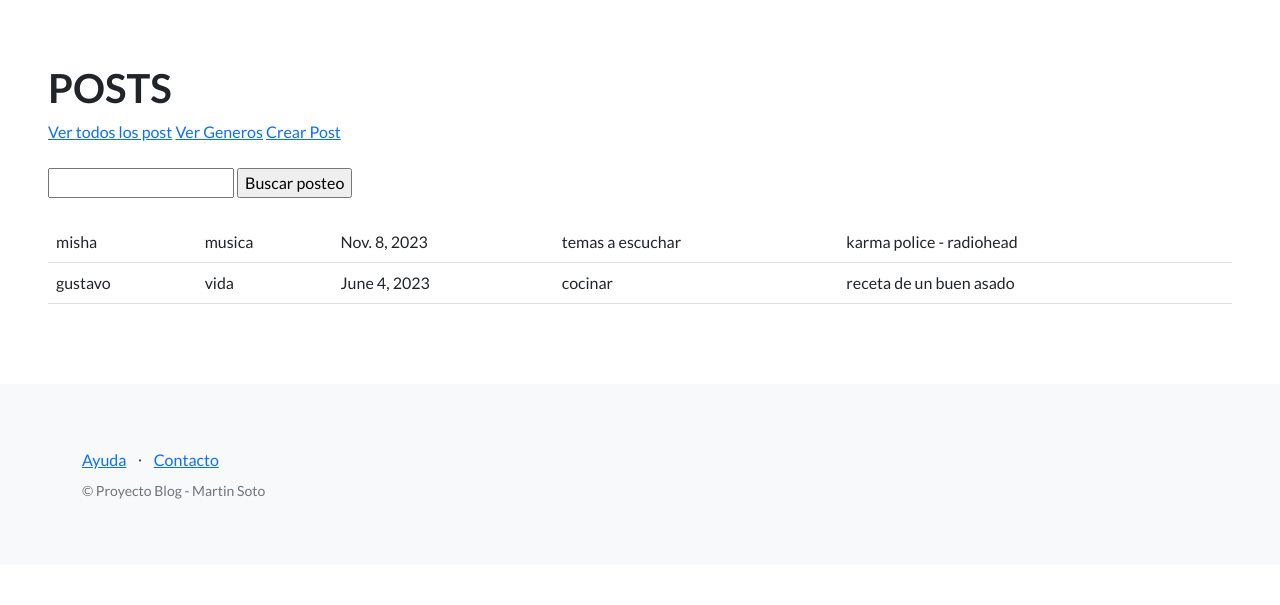
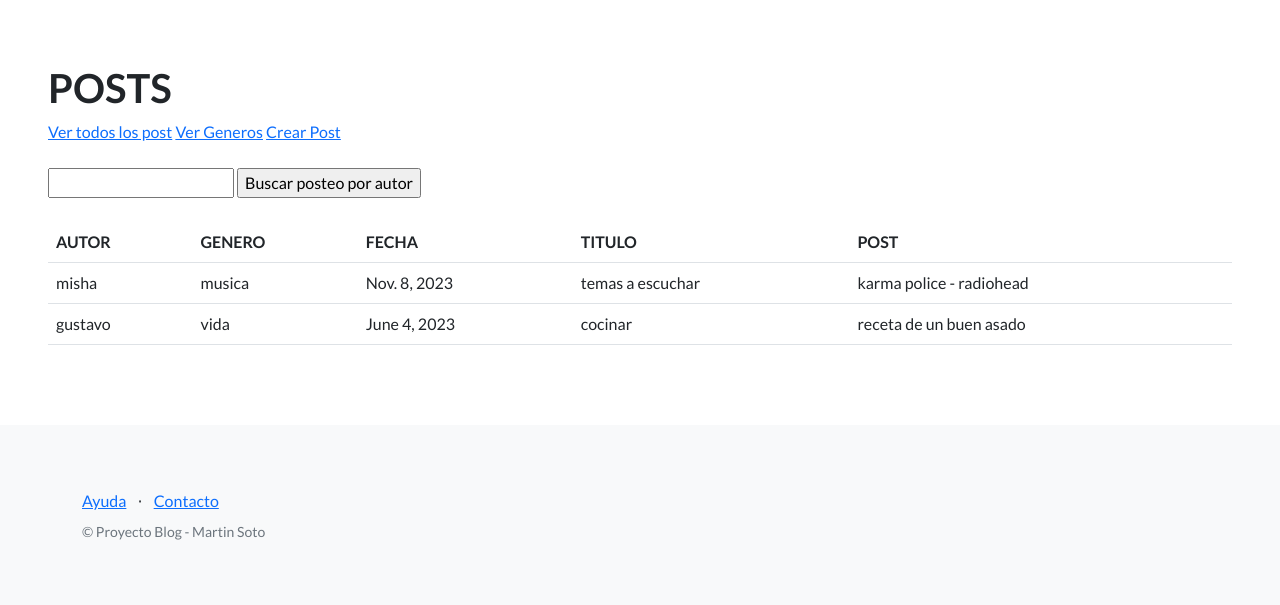
Before and after one commit to martingsoto/Poyecto-Final_Soto, a Django app: page /blog/posteos/ in a window 1280 px wide. Shown: the part 66-671 px from the top of the page. Run offline with Django 4.2, Linux system fonts and the light colour scheme; data comes from the database, SQL or seed files in the repository; both versions use the stored data as it was after the commit; some libraries are stand-ins or nearby versions.

Commit message:
agregado de detalles en modelos

```diff
--- a/control_post/models.py
+++ b/control_post/models.py
@@ -11,6 +11,9 @@ class usuario(models.Model):
     email = models.EmailField(blank=True)
 
 
+    def __str__ (self):
+        return f"{self.nombre} , {self.apellido}, {self.dni} "
+
 
 
 class genero(models.Model):
@@ -18,9 +21,15 @@ class genero(models.Model):
     cantidad = models.IntegerField()
 
 
+    def __str__ (self):
+        return f"{self.nombre} , {self.cantidad}"
+
 class blogpost(models.Model):
     autor = models.CharField(max_length=64)
     gen = models.CharField(max_length=64)
     fecha = models.DateField(null=False, blank=False)
     titulo = models.CharField(max_length=126)
     content = models.TextField(blank=False)
+
+    def __str__ (self):
+        return f"{self.autor} , {self.gen}, {self.fecha}, {self.titulo}"
--- a/control_post/templates/control_post/lista_posteos.html
+++ b/control_post/templates/control_post/lista_posteos.html
@@ -17,11 +17,22 @@
     <form action="{% url 'buscar_posteo' %}" method="post">
         {% csrf_token %}
         <input type="text" name="busqueda">
-        <input type="submit" value="Buscar posteo">
+        <input type="submit" value="Buscar posteo por autor">
     </form>
     <br>
     <table class="table">
+
+        <tr>
+            <th>AUTOR</th>
+            <th>GENERO</th>
+            <th>FECHA</th>
+            <th>TITULO</th>
+            <th>POST</th>
+
+
+        </tr>
         {% for post in posteos  %}
+
         <tr>
             <td>{{post.autor }}</td>
             <td>{{post.gen }}</td>
```
Also changed, not shown: control_post/templates/control_post/lista_generos.html (+7 -1 lines), control_post/templates/control_post/lista_usuarios.html (+10 -1 lines), db.sqlite3.
